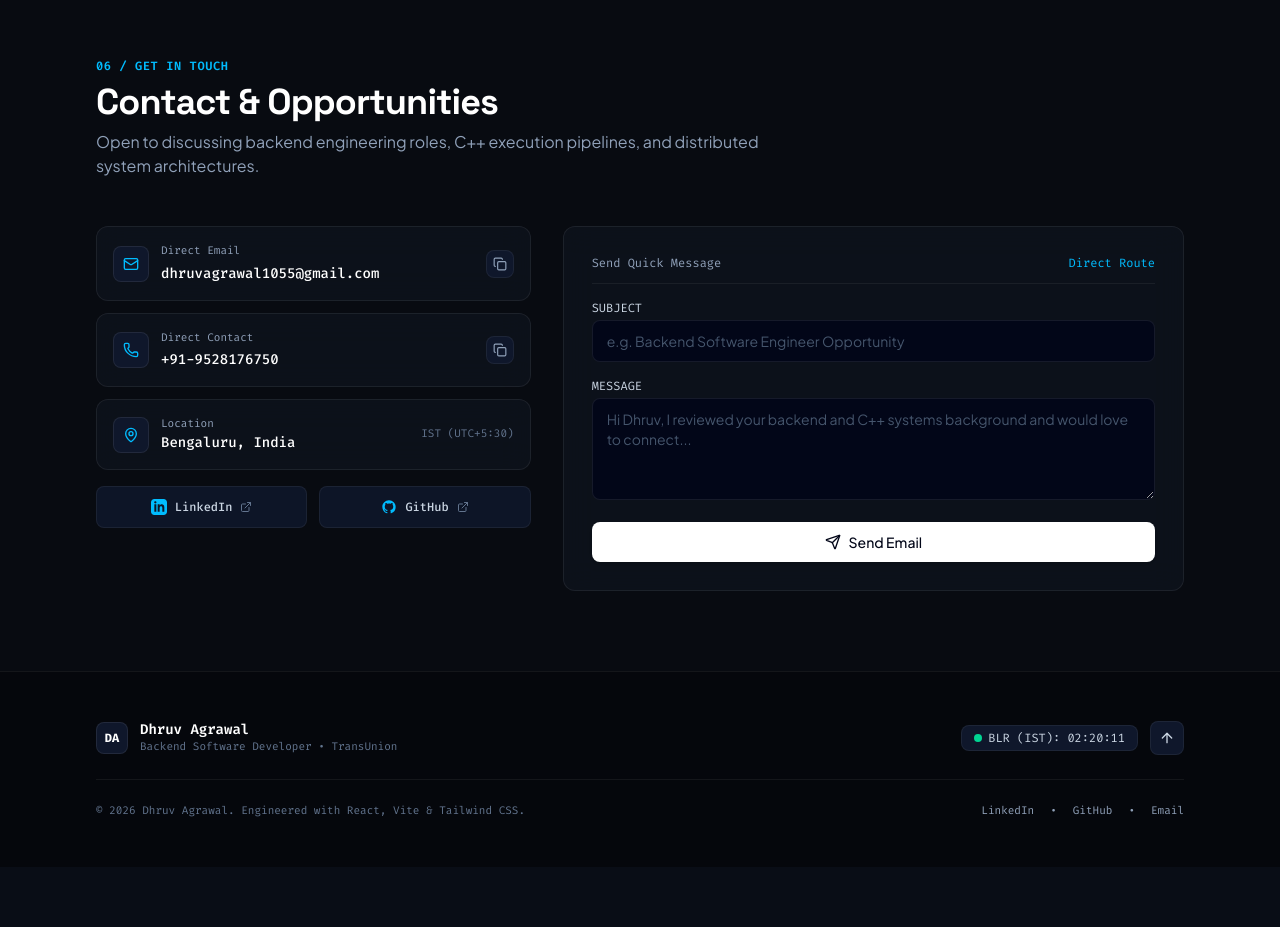
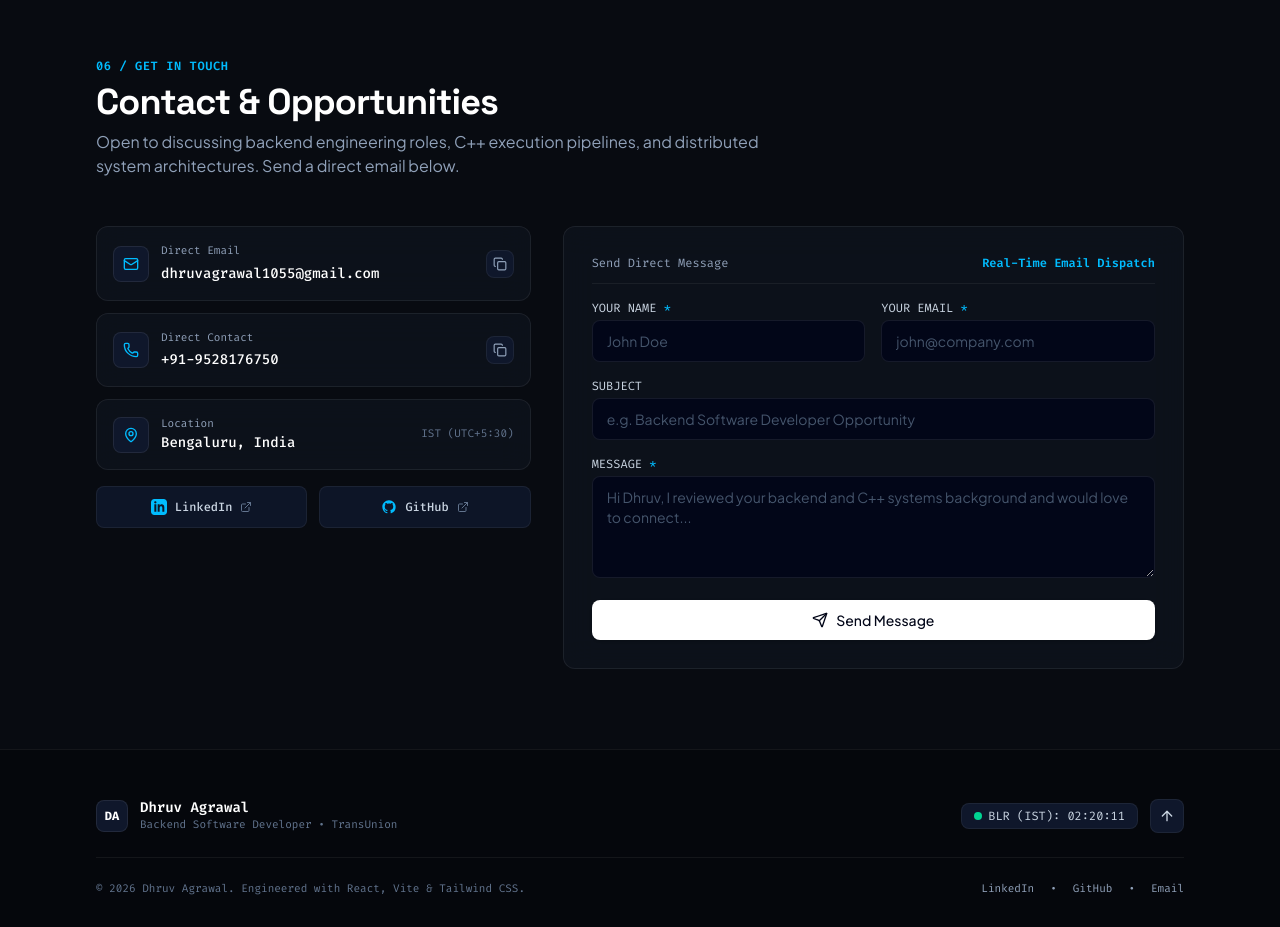
Before and after one commit to dhruvagrawal1055/developer-portfolio, a React (Vite) app: page / in a window 1280 px wide. Shown: the part 5520-6447 px from the top of the page. Before the commit the page ends 6387 px from the top, so only its background shows below. Built offline with nearby package versions, Linux system fonts and the light colour scheme; the HTML template or start-up script is replaced by a standard one.

Commit message:
feat: add real-time email sending via Web3Forms integration

```diff
--- a/src/components/Contact.jsx
+++ b/src/components/Contact.jsx
@@ -6,15 +6,27 @@ import {
   Send,
   Copy,
   Check,
-  ExternalLink
+  ExternalLink,
+  Loader2,
+  AlertCircle,
+  CheckCircle2
 } from 'lucide-react';
 import { GithubIcon, LinkedinIcon } from './Icons';
 import { personalInfo } from '../data/portfolioData';
+import { sendEmail } from '../utils/emailService';
 
 export default function Contact() {
   const [copiedField, setCopiedField] = useState(null);
+
+  // Form State
+  const [name, setName] = useState('');
+  const [email, setEmail] = useState('');
   const [subject, setSubject] = useState('');
   const [message, setMessage] = useState('');
+
+  // Status State: 'idle' | 'sending' | 'success' | 'error'
+  const [status, setStatus] = useState('idle');
+  const [statusMsg, setStatusMsg] = useState('');
 
   const handleCopy = (text, field) => {
     navigator.clipboard.writeText(text);
@@ -22,10 +34,32 @@ export default function Contact() {
     setTimeout(() => setCopiedField(null), 2000);
   };
 
-  const handleSubmit = (e) => {
+  const handleSubmit = async (e) => {
     e.preventDefault();
-    const mailtoUrl = `mailto:${personalInfo.email}?subject=${encodeURIComponent(subject || 'Software Engineering Opportunity')}&body=${encodeURIComponent(message)}`;
-    window.open(mailtoUrl, '_blank');
+    if (!name || !email || !message) return;
+
+    setStatus('sending');
+    setStatusMsg('');
+
+    const result = await sendEmail({ name, email, subject, message });
+
+    if (result.success) {
+      setStatus('success');
+      setStatusMsg(result.message || 'Message sent successfully! I will get back to you shortly.');
+      setName('');
+      setEmail('');
+      setSubject('');
+      setMessage('');
+      setTimeout(() => setStatus('idle'), 6000);
+    } else if (result.isFallback) {
+      // Fallback to mailto link if no API key configured
+      const mailtoUrl = `mailto:${personalInfo.email}?subject=${encodeURIComponent(subject || `Message from ${name}`)}&body=${encodeURIComponent(`Name: ${name}\nEmail: ${email}\n\n${message}`)}`;
+      window.open(mailtoUrl, '_blank');
+      setStatus('idle');
+    } else {
+      setStatus('error');
+      setStatusMsg(result.error || 'Failed to send message. Please try again or email directly.');
+    }
   };
 
   return (
@@ -41,13 +75,13 @@ export default function Contact() {
             Contact & Opportunities
           </h2>
           <p className="text-slate-400 text-sm sm:text-base max-w-2xl">
-            Open to discussing backend engineering roles, C++ execution pipelines, and distributed system architectures.
+            Open to discussing backend engineering roles, C++ execution pipelines, and distributed system architectures. Send a direct email below.
           </p>
         </div>
 
         <div className="grid grid-cols-1 lg:grid-cols-12 gap-8">
 
-          {/* Direct Details (5 cols) */}
+          {/* Direct Contact Info (5 cols) */}
           <div className="lg:col-span-5 space-y-3">
 
             {/* Email */}
@@ -65,7 +99,7 @@ export default function Contact() {
               </div>
               <button
                 onClick={() => handleCopy(personalInfo.email, 'email')}
-                className="p-1.5 rounded-lg bg-slate-900 border border-white/[0.06] text-slate-400 hover:text-white"
+                className="p-1.5 rounded-lg bg-slate-900 border border-white/[0.06] text-slate-400 hover:text-white cursor-pointer"
                 title="Copy email"
               >
                 {copiedField === 'email' ? <Check className="w-3.5 h-3.5 text-emerald-400" /> : <Copy className="w-3.5 h-3.5" />}
@@ -87,7 +121,7 @@ export default function Contact() {
               </div>
               <button
                 onClick={() => handleCopy(personalInfo.phone, 'phone')}
-                className="p-1.5 rounded-lg bg-slate-900 border border-white/[0.06] text-slate-400 hover:text-white"
+                className="p-1.5 rounded-lg bg-slate-900 border border-white/[0.06] text-slate-400 hover:text-white cursor-pointer"
                 title="Copy phone"
               >
                 {copiedField === 'phone' ? <Check className="w-3.5 h-3.5 text-emerald-400" /> : <Copy className="w-3.5 h-3.5" />}
@@ -135,33 +169,77 @@ export default function Contact() {
 
           </div>
 
-          {/* Quick Mail Form (7 cols) */}
+          {/* Real Email Form (7 cols) */}
           <div className="lg:col-span-7">
             <div className="pro-card p-6 sm:p-7 rounded-xl border border-white/[0.08] bg-[#0c101a]">
 
               <div className="flex items-center justify-between pb-3 mb-4 border-b border-white/[0.06] text-xs font-mono text-slate-400">
-                <span>Send Quick Message</span>
-                <span className="text-sky-400">Direct Route</span>
+                <span>Send Direct Message</span>
+                <span className="text-sky-400 font-semibold">Real-Time Email Dispatch</span>
               </div>
 
+              {/* Status Alert */}
+              {status === 'success' && (
+                <div className="mb-4 p-3.5 rounded-lg bg-emerald-950/80 border border-emerald-500/40 text-emerald-300 text-xs font-mono flex items-center gap-2.5">
+                  <CheckCircle2 className="w-4 h-4 text-emerald-400 shrink-0" />
+                  <span>{statusMsg}</span>
+                </div>
+              )}
+
+              {status === 'error' && (
+                <div className="mb-4 p-3.5 rounded-lg bg-rose-950/80 border border-rose-500/40 text-rose-300 text-xs font-mono flex items-center gap-2.5">
+                  <AlertCircle className="w-4 h-4 text-rose-400 shrink-0" />
+                  <span>{statusMsg}</span>
+                </div>
+              )}
+
               <form onSubmit={handleSubmit} className="space-y-4">
+                <div className="grid grid-cols-1 sm:grid-cols-2 gap-4">
+                  <div>
+                    <label className="block text-xs font-mono text-slate-300 uppercase mb-1">
+                      Your Name <span className="text-sky-400">*</span>
+                    </label>
+                    <input
+                      type="text"
+                      required
+                      value={name}
+                      onChange={(e) => setName(e.target.value)}
+                      placeholder="John Doe"
+                      className="w-full px-3.5 py-2.5 rounded-lg bg-slate-950 border border-white/[0.08] text-slate-200 placeholder:text-slate-600 text-xs sm:text-sm focus:outline-none focus:border-sky-500 font-sans"
+                    />
+                  </div>
+
+                  <div>
+                    <label className="block text-xs font-mono text-slate-300 uppercase mb-1">
+                      Your Email <span className="text-sky-400">*</span>
+                    </label>
+                    <input
+                      type="email"
+                      required
+                      value={email}
+                      onChange={(e) => setEmail(e.target.value)}
+                      placeholder="john@company.com"
+                      className="w-full px-3.5 py-2.5 rounded-lg bg-slate-950 border border-white/[0.08] text-slate-200 placeholder:text-slate-600 text-xs sm:text-sm focus:outline-none focus:border-sky-500 font-sans"
+                    />
+                  </div>
+                </div>
+
                 <div>
                   <label className="block text-xs font-mono text-slate-300 uppercase mb-1">
                     Subject
                   </label>
                   <input
                     type="text"
-                    required
                     value={subject}
                     onChange={(e) => setSubject(e.target.value)}
-                    placeholder="e.g. Backend Software Engineer Opportunity"
-                    className="w-full px-3.5 py-2.5 rounded-lg bg-slate-950 border border-white/[0.08] text-slate-200 placeholder:text-slate-600 text-xs sm:text-sm focus:outline-none focus:border-sky-500"
+                    placeholder="e.g. Backend Software Developer Opportunity"
+                    className="w-full px-3.5 py-2.5 rounded-lg bg-slate-950 border border-white/[0.08] text-slate-200 placeholder:text-slate-600 text-xs sm:text-sm focus:outline-none focus:border-sky-500 font-sans"
                   />
                 </div>
 
                 <div>
                   <label className="block text-xs font-mono text-slate-300 uppercase mb-1">
-                    Message
+                    Message <span className="text-sky-400">*</span>
                   </label>
                   <textarea
                     required
@@ -169,16 +247,26 @@ export default function Contact() {
                     value={message}
                     onChange={(e) => setMessage(e.target.value)}
                     placeholder="Hi Dhruv, I reviewed your backend and C++ systems background and would love to connect..."
-                    className="w-full px-3.5 py-2.5 rounded-lg bg-slate-950 border border-white/[0.08] text-slate-200 placeholder:text-slate-600 text-xs sm:text-sm focus:outline-none focus:border-sky-500"
+                    className="w-full px-3.5 py-2.5 rounded-lg bg-slate-950 border border-white/[0.08] text-slate-200 placeholder:text-slate-600 text-xs sm:text-sm focus:outline-none focus:border-sky-500 font-sans"
                   />
                 </div>
 
                 <button
                   type="submit"
-                  className="w-full py-2.5 rounded-lg bg-white hover:bg-slate-200 text-slate-950 font-medium text-xs sm:text-sm transition-all flex items-center justify-center gap-2 cursor-pointer shadow-sm"
+                  disabled={status === 'sending'}
+                  className="w-full py-2.5 rounded-lg bg-white hover:bg-slate-200 text-slate-950 font-medium text-xs sm:text-sm transition-all flex items-center justify-center gap-2 cursor-pointer shadow-sm disabled:opacity-50"
                 >
-                  <Send className="w-4 h-4" />
-                  <span>Send Email</span>
+                  {status === 'sending' ? (
+                    <>
+                      <Loader2 className="w-4 h-4 animate-spin text-slate-950" />
+                      <span>Sending Message...</span>
+                    </>
+                  ) : (
+                    <>
+                      <Send className="w-4 h-4" />
+                      <span>Send Message</span>
+                    </>
+                  )}
                 </button>
               </form>
 
--- /dev/null
+++ b/src/utils/emailService.js
@@ -0,0 +1,112 @@
+/**
+ * Email Service Utility for Portfolio Contact Form
+ * Supports Web3Forms, EmailJS, and Formspree with graceful fallback to mailto:
+ */
+
+export async function sendEmail({ name, email, subject, message }) {
+  const web3FormsKey = import.meta.env.VITE_WEB3FORMS_ACCESS_KEY;
+  const emailjsServiceId = import.meta.env.VITE_EMAILJS_SERVICE_ID;
+  const emailjsTemplateId = import.meta.env.VITE_EMAILJS_TEMPLATE_ID;
+  const emailjsPublicKey = import.meta.env.VITE_EMAILJS_PUBLIC_KEY;
+  const formspreeFormId = import.meta.env.VITE_FORMSPREE_FORM_ID;
+
+  // 1. Try Web3Forms if key exists
+  if (web3FormsKey) {
+    try {
+      const response = await fetch('https://api.web3forms.com/submit', {
+        method: 'POST',
+        headers: {
+          'Content-Type': 'application/json',
+          Accept: 'application/json',
+        },
+        body: JSON.stringify({
+          access_key: web3FormsKey,
+          name: name,
+          email: email,
+          subject: subject || `Portfolio Contact from ${name}`,
+          message: message,
+          from_name: `${name} (Portfolio Contact)`,
+        }),
+      });
+
+      const data = await response.json();
+      if (data.success) {
+        return { success: true, message: 'Your message was sent successfully!' };
+      } else {
+        throw new Error(data.message || 'Failed to send message via Web3Forms');
+      }
+    } catch (err) {
+      console.error('Web3Forms Error:', err);
+      return { success: false, error: err.message || 'Web3Forms dispatch failed' };
+    }
+  }
+
+  // 2. Try EmailJS API if keys exist
+  if (emailjsServiceId && emailjsTemplateId && emailjsPublicKey) {
+    try {
+      const response = await fetch('https://api.emailjs.com/api/v1.0/email/send', {
+        method: 'POST',
+        headers: {
+          'Content-Type': 'application/json',
+        },
+        body: JSON.stringify({
+          service_id: emailjsServiceId,
+          template_id: emailjsTemplateId,
+          user_id: emailjsPublicKey,
+          template_params: {
+            from_name: name,
+            from_email: email,
+            reply_to: email,
+            subject: subject || `Portfolio Contact from ${name}`,
+            message: message,
+          },
+        }),
+      });
+
+      if (response.ok) {
+        return { success: true, message: 'Your message was sent successfully via EmailJS!' };
+      } else {
+        const errorText = await response.text();
+        throw new Error(errorText || 'EmailJS submission failed');
+      }
+    } catch (err) {
+      console.error('EmailJS Error:', err);
+      return { success: false, error: err.message || 'EmailJS dispatch failed' };
+    }
+  }
+
+  // 3. Try Formspree if ID exists
+  if (formspreeFormId) {
+    try {
+      const response = await fetch(`https://formspree.io/f/${formspreeFormId}`, {
+        method: 'POST',
+        headers: {
+          'Content-Type': 'application/json',
+          Accept: 'application/json',
+        },
+        body: JSON.stringify({
+          name: name,
+          email: email,
+          subject: subject,
+          message: message,
+        }),
+      });
+
+      if (response.ok) {
+        return { success: true, message: 'Your message was sent successfully via Formspree!' };
+      } else {
+        throw new Error('Formspree submission failed');
+      }
+    } catch (err) {
+      console.error('Formspree Error:', err);
+      return { success: false, error: err.message || 'Formspree dispatch failed' };
+    }
+  }
+
+  // 4. Fallback if no API key configured: mailto link
+  return {
+    success: false,
+    isFallback: true,
+    error: 'No email API key configured. Opening mail client instead...'
+  };
+}
```
Also changed, not shown: 2 other files (tests, documents, lock files or other folders).
